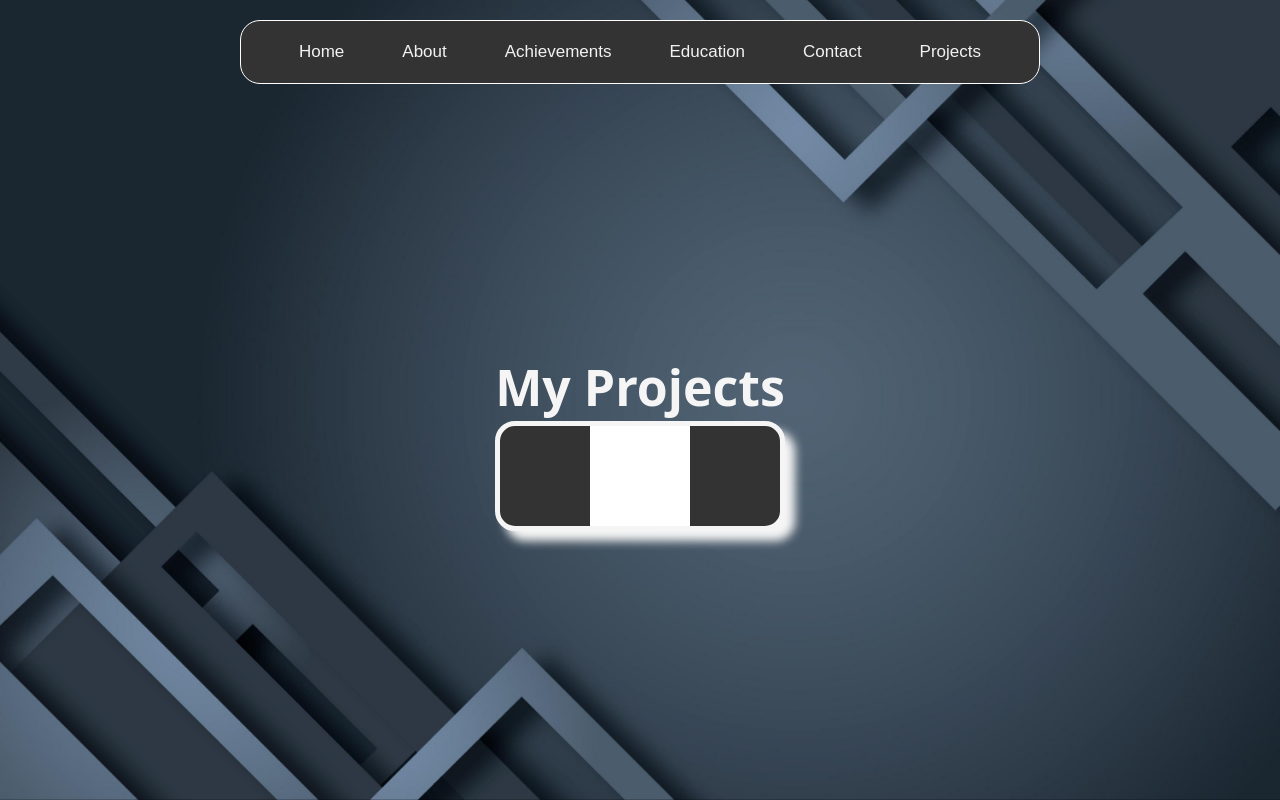
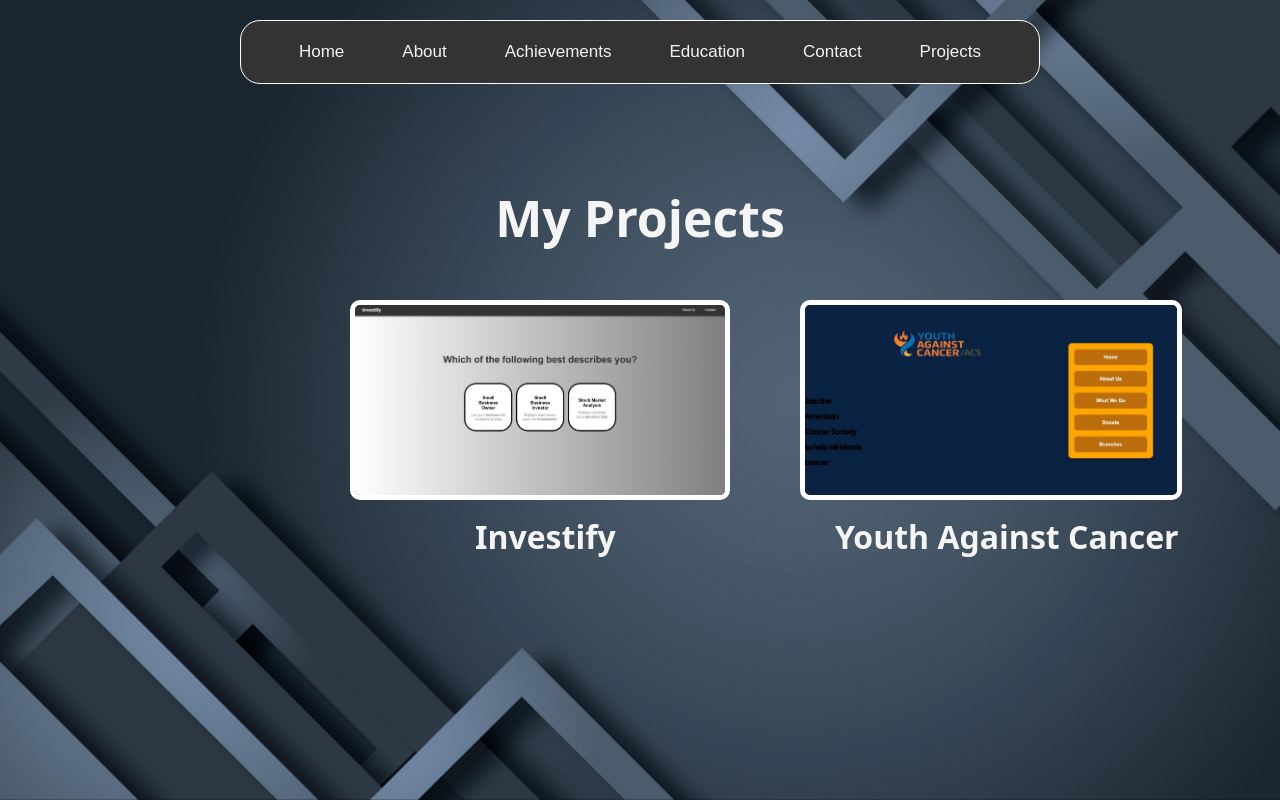
Before and after one commit to KaartikBhatia/Portfolio, a Flask app: page /projects in a window 1280 px wide. Run offline with Flask 3, Linux system fonts and the light colour scheme; some web fonts are replaced.

Commit message:
Upgrades

```diff
--- a/static/other_styles.css
+++ b/static/other_styles.css
@@ -51,6 +51,12 @@
   justify-content: center;
 }
 
+.hero1 {
+  flex: 1;
+  display: flex;
+  flex-direction: column;
+}
+
 .herotext, .herosubtext, .spotify {
   padding-top: 0;
 }
@@ -73,13 +79,41 @@
   background-color:#333;
   border: 5px solid whitesmoke;
   box-shadow: 10px 10px 10px whitesmoke;
+
 }
 
-.project{
-  height: 100px;
-  width: 100px;
-  border: 1px solid white;
-  cursor: pointer;
+.project1, .project2{
+  border-radius: 10px;
+  border: 5px solid white;
+  height: 200px;
+  width: 400x;
+  position: absolute !important;
+  transition: transform 0.3s ease;
+}
+.project1{
+  margin-top: 300px;
+  margin-left: 350px;
+}
+
+.project2{
+  margin-top: 300px;
+  margin-left: 800px;
+}
+
+.project-name {
+  position: absolute !important;
+  margin-top: 515px;
+  margin-left: 475px;
+}
+
+.project-name2{
+  position: absolute !important;
+  margin-top: 515px;
+  margin-left: 835px;
+}
+
+.project1:hover, .project2:hover {
+  transform: scale(1.05);
 }
 
 ul {
--- a/templates/contact.html
+++ b/templates/contact.html
@@ -32,9 +32,9 @@
                 <div class = "square" style = "text-align: center !important;">
                     <hr>
                     <br>
-                    <h1>Email:<a href = "mailto:kaartikbhatia@gmail.com?subject=Hi!&body=Hi!%20I'm%20(name)%20and%20I%20am%20reaching%20out%20to%20you%20about%20(purpose)">kaartikbhatia@gmail.com</a></h1>
+                    <h1 style = "padding-left:10px; padding-right:10px;">Email:<a href = "mailto:kaartikbhatia@gmail.com?subject=Hi!&body=Hi!%20I'm%20(name)%20and%20I%20am%20reaching%20out%20to%20you%20about%20(purpose)">kaartikbhatia@gmail.com</a></h1>
                     <br>
-                    <h1>Telephone: +1 404-447-1207</h1>
+                    <h1 style = "padding-left:10px; padding-right:10px;">Telephone: +1 404-447-1207</h1>
                     <br>
                 </div>
             </div>
--- a/templates/projects.html
+++ b/templates/projects.html
@@ -28,13 +28,14 @@
                     <a class="no_page_change">Projects</a>
                 </div>
             </div>
-            <div class = "hero">
-                <h1 style = "text-align: center !important; font-size: 50px !important;">My Projects</h1>
-                <div class = "square" style = "text-align: center !important;">
-                    <input class = "project type="image" src="{{ url_for('static', filename='investify.jpg') }}" href = "https://investify2026.vercel.app/"/>
-                </div>
+            <div class = "hero1">
+                <h1 style = "padding-top: 100px !important; font-size: 50px !important;">My Projects</h1>
             </div>
         </div>
+        <a href = "https://investify2026.vercel.app/" target = "_blank"><img class = "project1" src="{{ url_for('static', filename='investify.jpg') }}"/></a>
+        <h1 class = "project-name">Investify</h1>
+        <a href = "https://youth-against-cancer-2026.vercel.app/" target = "_blank"><img class = "project2" src="{{ url_for('static', filename='yac.jpg') }}"/></a>
+        <h1 class = "project-name2">Youth Against Cancer</h1>
         <script>
             function toggleMenu() {
                 var x = document.getElementById("myTopnav");
```
Also changed, not shown: templates/about.html (+8 -6 lines), static/favicon.ico (deleted), static/yac.jpg (added).
